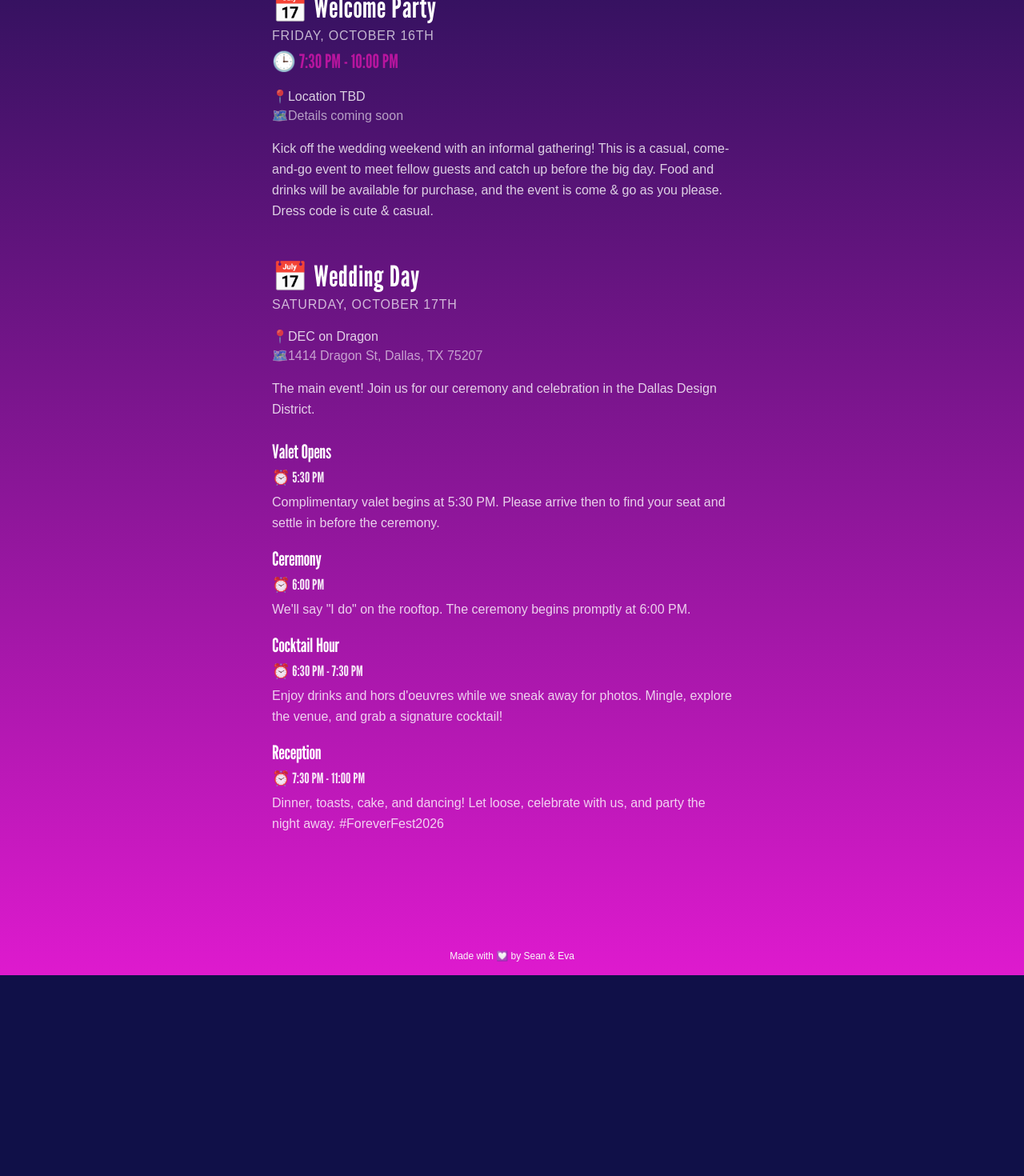
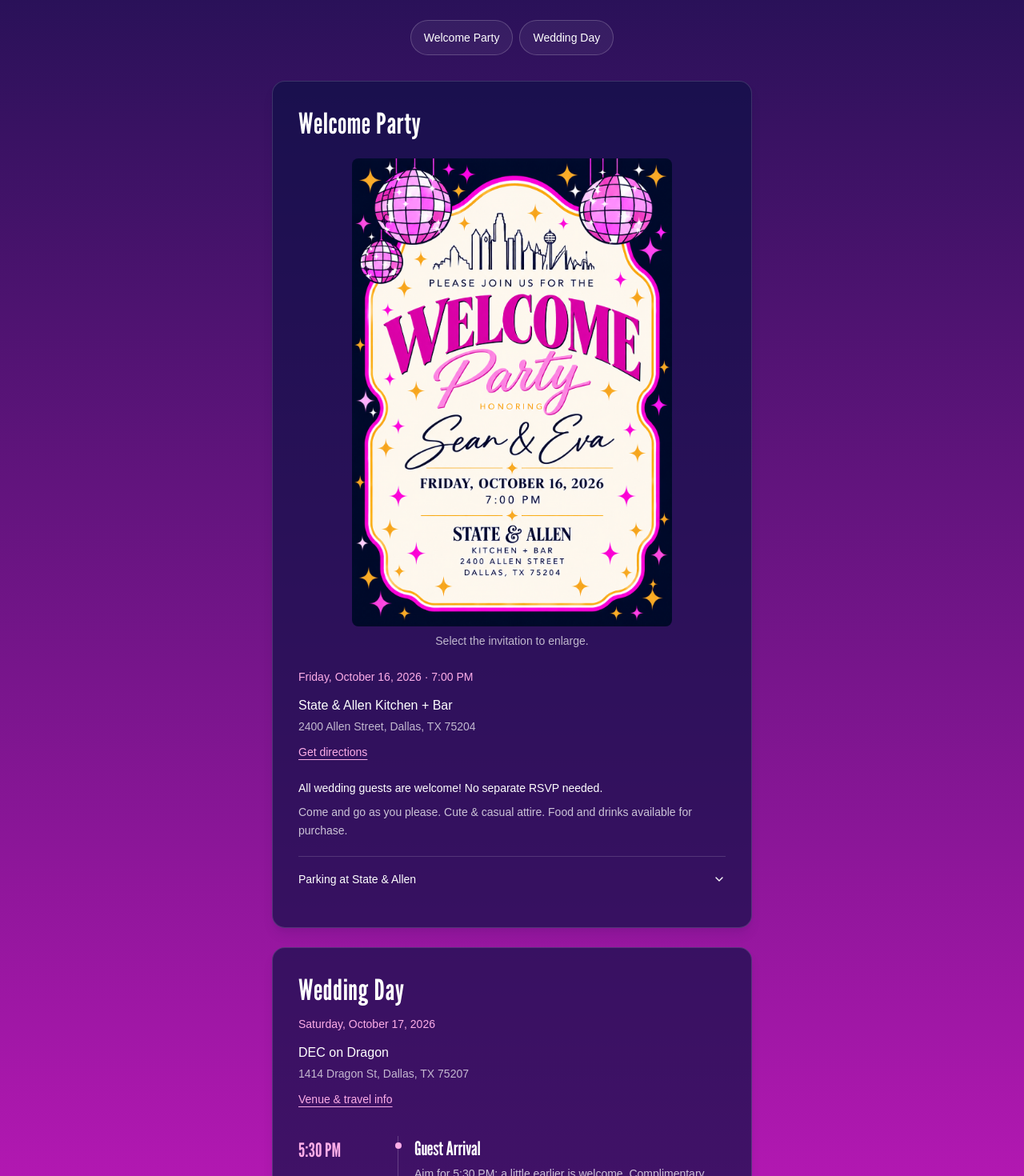
Before and after one commit to seanblonien/forever-fest-2026, a Next.js app: page /schedule in a window 1280 px wide. Shown: the part 280-1750 px from the top of the page at 80% size. Before the commit the page ends 1499 px from the top, so only its background shows below. Built offline with nearby package versions, Linux system fonts and the light colour scheme.

Commit message:
Add welcome party invitation and simplify weekend schedule (#3)

```diff
--- /dev/null
+++ b/app/(home)/_components/welcome-party-announcement.tsx
@@ -0,0 +1,41 @@
+import Link from 'next/link';
+import { welcomeParty } from '@/lib/scheduleData';
+
+export function WelcomePartyAnnouncement() {
+  return (
+    <section
+      aria-labelledby='welcome-party-announcement'
+      className='mx-auto mb-10 max-w-150 px-4'
+    >
+      <div className='rounded-xl border border-lavender-pink/50 bg-white/10 p-5 text-center text-white sm:p-6'>
+        <h2
+          className='font-league-gothic text-3xl text-lavender-pink sm:text-4xl'
+          id='welcome-party-announcement'
+        >
+          Join us for the
+          {' '}
+          {welcomeParty.title}
+          !
+        </h2>
+        <p className='mt-2 text-base leading-relaxed'>
+          {welcomeParty.date}
+          {' · '}
+          {welcomeParty.time}
+        </p>
+        <p className='mt-1 text-base'>{welcomeParty.venue.name}</p>
+        <p className='mt-3 text-sm leading-relaxed text-white/85'>
+          {welcomeParty.attendance}
+          {' '}
+          Come and go as you please.
+        </p>
+        <Link
+          className='mt-4 inline-flex min-h-11 items-center rounded-lg border border-lavender-pink/60 px-4 py-2 font-league-gothic text-xl text-lavender-pink transition-colors hover:bg-white/10 focus-visible:outline-2 focus-visible:outline-offset-4 focus-visible:outline-lavender-pink'
+          href={`/schedule#${welcomeParty.id}`}
+        >
+          View invitation &amp; details
+          <span aria-hidden='true' className='ml-2'>→</span>
+        </Link>
+      </div>
+    </section>
+  );
+}
--- a/app/(home)/page.tsx
+++ b/app/(home)/page.tsx
@@ -1,4 +1,5 @@
 import { CalendarEmbedDynamic } from '@/components/shared/calendar-embed-dynamic';
+import { WelcomePartyAnnouncement } from './_components/welcome-party-announcement';
 import {
   CitySkyline,
   CountdownTimer,
@@ -16,6 +17,7 @@ function HomePage() {
 
       <EventDetails />
       <Description />
+      <WelcomePartyAnnouncement />
       <CountdownTimer />
       <CalendarEmbedDynamic isShowTitle />
       <QuickActions />
--- a/app/schedule/page.tsx
+++ b/app/schedule/page.tsx
@@ -1,6 +1,9 @@
-import { Metadata } from 'next';
+import { ChevronDown } from 'lucide-react';
+import Link from 'next/link';
+import { WelcomePartyInvitation } from '@/components/shared/welcome-party-invitation';
 import { createPageMetadata } from '@/lib';
-import { scheduleDays } from '@/lib/scheduleData';
+import { scheduleDays, welcomeParty } from '@/lib/scheduleData';
+import type { Metadata } from 'next';
 import type { ScheduleDay } from '@/lib/scheduleData';
 
 export const metadata: Metadata = createPageMetadata({
@@ -8,99 +11,144 @@ export const metadata: Metadata = createPageMetadata({
   description: 'View the schedule of events for Forever Fest 2026 - Sean & Eva\'s Wedding celebration.',
 });
 
-type SimpleDayProps = {
-  day: ScheduleDay;
-};
+const LINK_STYLE = 'inline-flex min-h-11 items-center rounded-lg text-sm text-lavender-pink underline underline-offset-4 transition-colors hover:text-white focus-visible:outline-2 focus-visible:outline-offset-4 focus-visible:outline-lavender-pink';
 
-function SimpleDay({ day }: SimpleDayProps) {
+function ParkingDetails({ parking }: { parking: NonNullable<ScheduleDay['parking']> }) {
   return (
-    <div className='mb-12 text-left'>
-      <h2 className='text-3xl md:text-4xl font-league-gothic text-white tracking-wide'>
-        📅
-        {' '}
+    <details className='group mt-5 border-t border-white/15'>
+      <summary className='flex min-h-14 cursor-pointer list-none items-center justify-between gap-4 rounded-lg text-sm font-medium text-white transition-colors hover:text-lavender-pink focus-visible:outline-2 focus-visible:outline-offset-4 focus-visible:outline-lavender-pink [&::-webkit-details-marker]:hidden'>
+        Parking at State & Allen
+        <ChevronDown
+          aria-hidden='true'
+          className='size-4 shrink-0 transition-transform group-open:rotate-180 motion-reduce:transition-none'
+        />
+      </summary>
+      <div className='pb-1'>
+        <p className='text-sm leading-relaxed text-white/75'>{parking.description}</p>
+        <a
+          aria-label='View venue parking directions (opens in new tab)'
+          className={LINK_STYLE}
+          href={parking.directionsUrl}
+          rel='noopener noreferrer'
+          target='_blank'
+        >
+          Venue parking directions
+        </a>
+      </div>
+    </details>
+  );
+}
+
+function EventTimeline({ events }: { events: ScheduleDay['events'] }) {
+  return (
+    <ol className='mt-6'>
+      {events.map((event) => (
+        <li
+          key={`${event.startTime}-${event.title}`}
+          className='group grid grid-cols-[5.25rem_1fr] gap-3 sm:grid-cols-[6.5rem_1fr] sm:gap-5'
+        >
+          <div className='pt-0.5 tabular-nums'>
+            <p className='font-league-gothic text-xl text-lavender-pink sm:text-2xl'>
+              {event.startTime}
+            </p>
+            {event.endTime && (
+              <p className='mt-0.5 text-xs text-white/65'>
+                until
+                {' '}
+                {event.endTime}
+              </p>
+            )}
+          </div>
+          <div className='relative border-l border-white/20 pb-6 pl-5 group-last:pb-0'>
+            <span aria-hidden='true' className='absolute -left-1 top-2 size-2 rounded-full bg-lavender-pink' />
+            <h3 className='font-league-gothic text-2xl text-white'>{event.title}</h3>
+            {event.description && (
+              <p className='mt-1 text-sm leading-relaxed text-white/75'>{event.description}</p>
+            )}
+          </div>
+        </li>
+      ))}
+    </ol>
+  );
+}
+
+function ScheduleDayCard({ day }: { day: ScheduleDay }) {
+  const isWelcomeParty = day.id === welcomeParty.id;
+
+  return (
+    <section
+      aria-labelledby={`${day.id}-heading`}
+      className='scroll-mt-6 rounded-2xl border border-white/15 bg-penn-blue/70 p-5 text-left shadow-lg shadow-penn-blue/10 sm:p-8'
+      id={day.id}
+    >
+      <h2 className='font-league-gothic text-4xl tracking-wide text-white' id={`${day.id}-heading`}>
         {day.title}
       </h2>
-      <p className='text-white/70 text-sm md:text-base tracking-wider mt-1'>
-        {day.date.toUpperCase()}
-      </p>
-      {day.time && (
-        <p className='text-steel-pink font-league-gothic text-xl md:text-2xl mt-1'>
-          🕒
-          {' '}
-          {day.time}
+
+      {isWelcomeParty && <WelcomePartyInvitation />}
+
+      <div className={isWelcomeParty ? 'mt-6' : 'mt-3'}>
+        <p className='text-sm font-medium leading-relaxed text-lavender-pink'>
+          {day.date}
+          {day.time && (
+            <>
+              {' · '}
+              <span className='whitespace-nowrap'>{day.time}</span>
+            </>
+          )}
         </p>
-      )}
+        {day.venue && (
+          <div className='mt-3'>
+            <p className='font-medium text-white'>{day.venue.name}</p>
+            <p className='mt-1 text-sm text-white/70'>{day.venue.address}</p>
+            {day.venue.directionsUrl
+              ? (
+                  <a
+                    aria-label={`Get directions to ${day.venue.name} (opens in new tab)`}
+                    className={LINK_STYLE}
+                    href={day.venue.directionsUrl}
+                    rel='noopener noreferrer'
+                    target='_blank'
+                  >
+                    Get directions
+                  </a>
+                )
+              : (
+                  <Link className={LINK_STYLE} href='/travel'>Venue & travel info</Link>
+                )}
+          </div>
+        )}
+        {day.attendance && <p className='mt-3 text-sm leading-relaxed text-white'>{day.attendance}</p>}
+        {day.description && <p className='mt-2 text-sm leading-relaxed text-white/75'>{day.description}</p>}
+      </div>
 
-      {day.venue && (
-        <div className='mt-4 text-white/80 text-sm md:text-base'>
-          <p>
-            📍
-            {day.venue.name}
-          </p>
-          <p className='text-white/60'>
-            🗺️
-            {day.venue.address}
-          </p>
-        </div>
-      )}
+      {day.parking && <ParkingDetails parking={day.parking} />}
+      {day.events.length > 0 && <EventTimeline events={day.events} />}
+    </section>
+  );
+}
 
-      {day.description && (
-        <p className='mt-4 text-white/80 text-sm md:text-base leading-relaxed max-w-xl'>
-          {day.description}
-        </p>
-      )}
-
-      {day.events.length > 0 && (
-        <div className='mt-6 space-y-4'>
-          {day.events.map((event) => {
-            const timeDisplay = event.endTime
-              ? `${event.startTime} - ${event.endTime}`
-              : event.startTime;
-
-            return (
-              <div key={`${event.startTime}-${event.title}`}>
-                <p className='text-white font-league-gothic text-xl md:text-2xl'>
-                  {event.title}
-                </p>
-                <p className='text-white/90 font-league-gothic text-lg mt-0.5'>
-                  ⏰
-                  {' '}
-                  {timeDisplay}
-                </p>
-                {event.description && (
-                  <p className='text-white/80 text-sm md:text-base mt-1 leading-relaxed max-w-xl'>
-                    {event.description}
-                  </p>
-                )}
-              </div>
-            );
-          })}
-        </div>
-      )}
+export default function SchedulePage() {
+  return (
+    <div className='mx-auto w-full max-w-160 px-4 pt-8 pb-16 text-white sm:px-5'>
+      <header className='mb-8 text-center'>
+        <p className='text-xs font-medium tracking-widest text-lavender-pink uppercase'>October 16–17, 2026</p>
+        <h1 className='mt-2 font-league-gothic text-5xl sm:text-6xl'>Schedule</h1>
+        <nav aria-label='Jump to an event' className='mt-5 flex flex-wrap justify-center gap-2'>
+          {scheduleDays.map((day) => (
+            <a
+              key={day.id}
+              className='inline-flex min-h-11 items-center rounded-full border border-white/20 bg-white/5 px-4 text-sm transition-colors hover:border-lavender-pink hover:text-lavender-pink focus-visible:outline-2 focus-visible:outline-offset-4 focus-visible:outline-lavender-pink'
+              href={`#${day.id}`}
+            >
+              {day.title}
+            </a>
+          ))}
+        </nav>
+      </header>
+      <div className='space-y-6'>
+        {scheduleDays.map((day) => <ScheduleDayCard key={day.id} day={day} />)}
+      </div>
     </div>
   );
 }
-
-function WeekendTimeline() {
-  return (
-    <div>
-      {scheduleDays.map((day) => (
-        <SimpleDay key={day.date} day={day} />
-      ))}
-    </div>
-  );
-}
-
-function SchedulePage() {
-  return (
-    <div className='w-full max-w-150 mx-auto text-center text-white pt-6 pb-12 px-2 md:px-0'>
-      <h1 className='text-4xl md:text-6xl mb-4 font-league-gothic'>Schedule</h1>
-
-      <section className='text-left'>
-        <WeekendTimeline />
-      </section>
-    </div>
-  );
-}
-
-export default SchedulePage;
--- a/app/travel/page.tsx
+++ b/app/travel/page.tsx
@@ -102,9 +102,9 @@ function TravelPage() {
               <p className='bg-green-600/20 border border-green-500/30 rounded-lg p-3'>
                 <strong>Great news!</strong>
                 {' '}
-                Free, complimentary valet parking begins at 5:30 PM for all guests. Simply pull up
-                to the address for DEC on Dragon, and a valet will take care of the rest before the
-                ceremony begins promptly at 6:00 PM.
+                Complimentary valet is available for all guests at DEC on Dragon. Aim to arrive
+                around 5:30 PM; a little earlier is welcome. Please be seated before the ceremony
+                begins promptly at 6:00 PM.
               </p>
             </div>
           </div>
--- /dev/null
+++ b/components/shared/welcome-party-invitation.tsx
@@ -0,0 +1,32 @@
+'use client';
+
+import Image from 'next/image';
+import Zoom from 'react-medium-image-zoom';
+import welcomePartyInvite from '@/public/forever-fest-welcome-party-invite.png';
+
+import 'react-medium-image-zoom/dist/styles.css';
+import '@/styles/zoom-custom.css';
+
+export function WelcomePartyInvitation() {
+  return (
+    <figure className='mx-auto mt-6 max-w-100'>
+      <Zoom
+        a11yNameButtonUnzoom='Close enlarged welcome party invitation'
+        a11yNameButtonZoom='Enlarge welcome party invitation'
+        classDialog='welcome-party-zoom'
+        zoomImg={{ src: welcomePartyInvite.src, srcSet: '', sizes: '' }}
+        zoomMargin={24}
+      >
+        <Image
+          alt='Welcome Party invitation honoring Sean & Eva, with pink disco balls and the Dallas skyline'
+          className='block h-auto w-full rounded-lg'
+          sizes='(max-width: 474px) calc(100vw - 74px), 400px'
+          src={welcomePartyInvite}
+        />
+      </Zoom>
+      <figcaption className='mt-2 text-center text-sm text-white/70'>
+        Select the invitation to enlarge.
+      </figcaption>
+    </figure>
+  );
+}
--- a/lib/faqData.ts
+++ b/lib/faqData.ts
@@ -42,14 +42,14 @@ export const faqs: FAQData[] = [
   {
     category: 'event',
     question: 'What time should I arrive for the ceremony?',
-    answer: 'Complimentary valet begins at 5:30 PM CDT, so please arrive then to settle in and find your seat before the ceremony begins promptly at 6:00 PM.',
+    answer: 'Aim to arrive around 5:30 PM CDT; a little earlier is welcome. Complimentary valet is provided. Please be seated before the ceremony begins promptly at 6:00 PM.',
   },
 
   // Logistics
   {
     category: 'logistics',
     question: 'What do I do for parking?',
-    answer: 'Free, complimentary valet parking begins at 5:30 PM CDT for all guests. Simply pull up to DEC on Dragon, and a valet will take care of the rest before the ceremony begins promptly at 6:00 PM.',
+    answer: 'Complimentary valet is available for all guests at DEC on Dragon. Aim to arrive around 5:30 PM CDT; a little earlier is welcome. Please be seated before the ceremony begins promptly at 6:00 PM.',
   },
   {
     category: 'logistics',
--- a/lib/scheduleData.ts
+++ b/lib/scheduleData.ts
@@ -8,54 +8,70 @@ export type ScheduleEvent = {
 
 export type ScheduleVenue = {
   address: string;
+  directionsUrl?: string;
   name: string;
 };
 
 export type ScheduleDay = {
+  attendance?: string;
   date: string;
   description?: string;
   events: ScheduleEvent[];
+  id: string;
+  parking?: {
+    description: string;
+    directionsUrl: string;
+  };
   time?: string;
   title: string;
   venue?: ScheduleVenue;
 };
 
+export const welcomeParty = {
+  id: 'welcome-party',
+  date: 'Friday, October 16, 2026',
+  title: 'Welcome Party',
+  time: '7:00 PM',
+  venue: {
+    name: 'State & Allen Kitchen + Bar',
+    address: '2400 Allen Street, Dallas, TX 75204',
+    directionsUrl: 'https://www.google.com/maps/search/?api=1&query=State+%26+Allen+Kitchen+%2B+Bar%2C+2400+Allen+Street%2C+Dallas%2C+TX+75204',
+  },
+  attendance: 'All wedding guests are welcome! No separate RSVP needed.',
+  description:
+    'Come and go as you please. Cute & casual attire. Food and drinks available for purchase.',
+  parking: {
+    description:
+      'Street parking is available nearby; follow posted signs. Free covered parking for up to 3 hours is behind the restaurant, with entry on State Street just past the patio. For longer stays, speak with the manager.',
+    directionsUrl: 'https://www.stateandallen.com/location/state-and-allen/',
+  },
+  events: [],
+} satisfies ScheduleDay;
+
 export const scheduleDays: ScheduleDay[] = [
+  welcomeParty,
   {
-    date: 'Friday, October 16th',
-    title: 'Welcome Party',
-    time: '7:30 PM - 10:00 PM',
-    venue: {
-      name: 'Location TBD',
-      address: 'Details coming soon',
-    },
-    description:
-      'Kick off the wedding weekend with an informal gathering! This is a casual, come-and-go event to meet fellow guests and catch up before the big day. Food and drinks will be available for purchase, and the event is come & go as you please. Dress code is cute & casual.',
-    events: [],
-  },
-  {
-    date: 'Saturday, October 17th',
+    id: 'wedding-day',
+    date: 'Saturday, October 17, 2026',
     title: 'Wedding Day',
     venue: {
       name: 'DEC on Dragon',
       address: '1414 Dragon St, Dallas, TX 75207',
     },
-    description:
-      'The main event! Join us for our ceremony and celebration in the Dallas Design District.',
     events: [
       {
         emoji: '🚗',
         startTime: '5:30 PM',
-        title: 'Valet Opens',
+        title: 'Guest Arrival',
         description:
-          'Complimentary valet begins at 5:30 PM. Please arrive then to find your seat and settle in before the ceremony.',
+          'Aim for 5:30 PM; a little earlier is welcome. Complimentary valet provided.',
       },
       {
         emoji: '💒',
         startTime: '6:00 PM',
         title: 'Ceremony',
         description:
-          'We\'ll say "I do" on the rooftop. The ceremony begins promptly at 6:00 PM.',
+          'Our rooftop ceremony begins promptly. Please be seated before it starts.',
       },
       {
         emoji: '🍸',
@@ -63,7 +79,7 @@ export const scheduleDays: ScheduleDay[] = [
         endTime: '7:30 PM',
         title: 'Cocktail Hour',
         description:
-          'Enjoy drinks and hors d\'oeuvres while we sneak away for photos. Mingle, explore the venue, and grab a signature cocktail!',
+          'Drinks, hors d\'oeuvres, and time to mingle.',
       },
       {
         emoji: '💃',
@@ -71,7 +87,7 @@ export const scheduleDays: ScheduleDay[] = [
         endTime: '11:00 PM',
         title: 'Reception',
         description:
-          'Dinner, toasts, cake, and dancing! Let loose, celebrate with us, and party the night away. #ForeverFest2026',
+          'Dinner, toasts, cake, and dancing.',
       },
     ],
   },
--- a/styles/zoom-custom.css
+++ b/styles/zoom-custom.css
@@ -22,7 +22,7 @@
 }
 
 /* Custom image styling in zoom - allow proper scaling */
-[data-rmiz-modal-img] {
+[data-rmiz-modal]:not(.welcome-party-zoom) [data-rmiz-modal-img] {
   border-radius: 8px !important;
   box-shadow: 0 25px 50px -12px rgba(0, 0, 0, 0.2) !important;
   /* Remove size constraints to allow proper scaling */
```
Also changed, not shown: public/forever-fest-welcome-party-invite.png (added), 1 other file (tests, documents, lock files or other folders).
